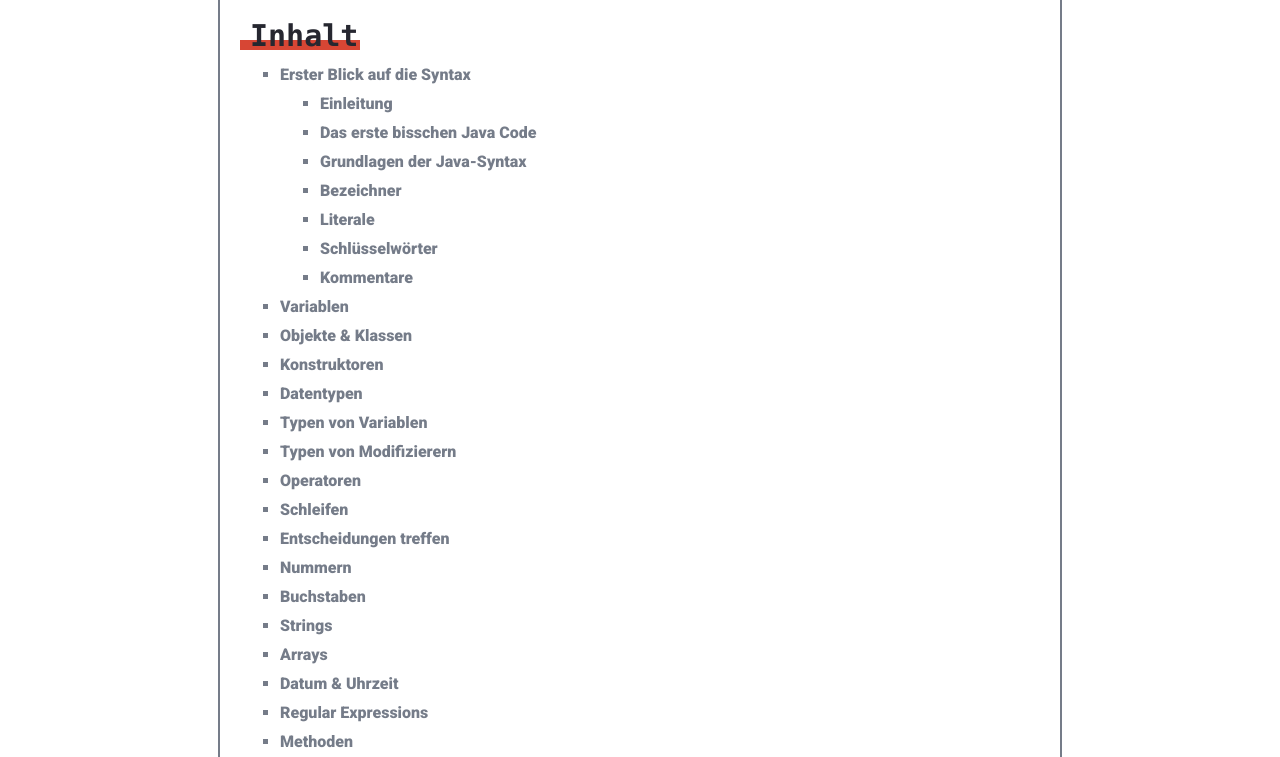
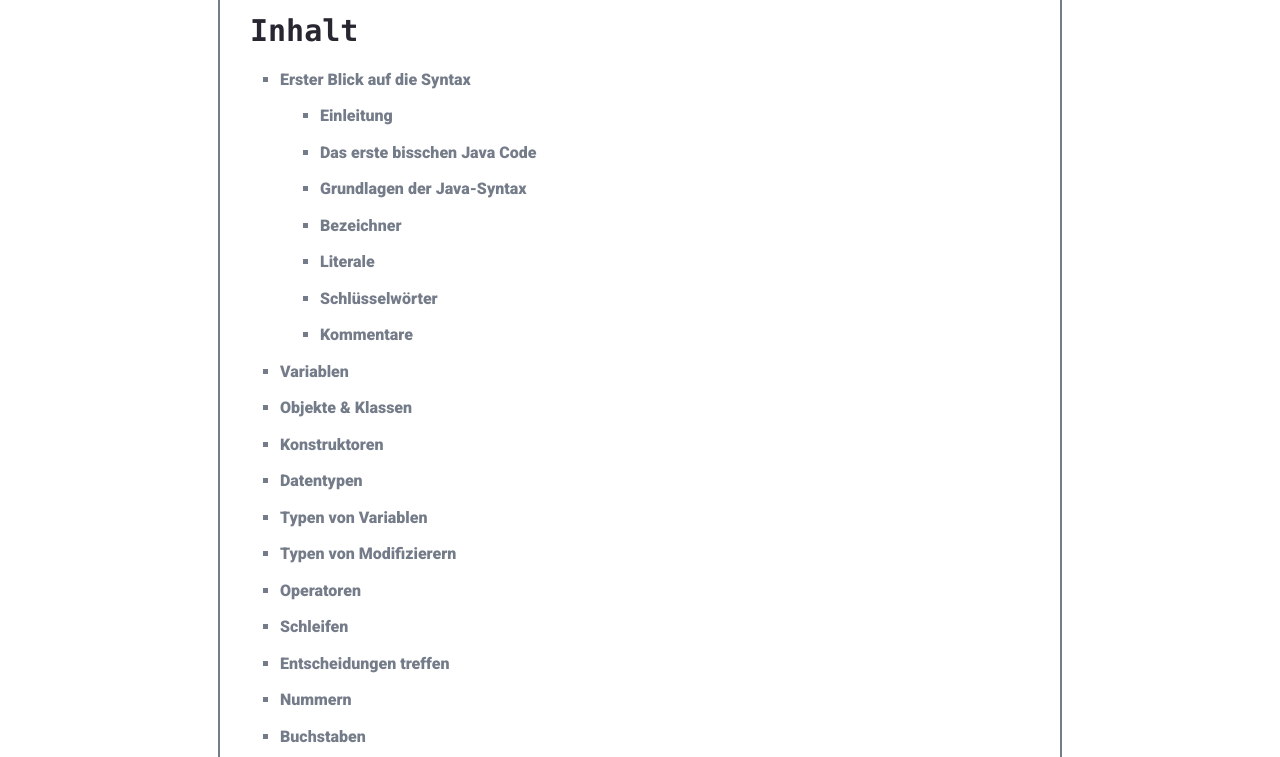
Before and after one commit to Matteo-Dev/JaTu, a plain HTML site: page index.html in a window 1280 px wide. Shown: the part 824-1581 px from the top of the page. Drawn offline with Linux system fonts and the light colour scheme; a script that the page names is missing.

Commit message:
update style.css
changed a view things

```diff
--- a/style.css
+++ b/style.css
@@ -16,6 +16,9 @@
     flex-direction: column;
 
     overflow-x: hidden;
+}
+section{
+    line-height: 26.5px;
 }
 ::selection{
     background: #eeed75;
@@ -83,6 +86,7 @@
 h2{
     margin-top: 15px;
     margin-left: 10px;
+    margin-bottom: 10px;
 
     font-size: 30px;
     font-family: "Consolas";
@@ -90,12 +94,10 @@
     color: #262730;
 }
 .underline-h2{
-    height: 10px;
+    height: 18px;
     width: 120px;
 
-    background-color: #d74634;
-
-    margin-top: -13px;
+    margin-top: -21px;
 }
 
 #contents{
```
